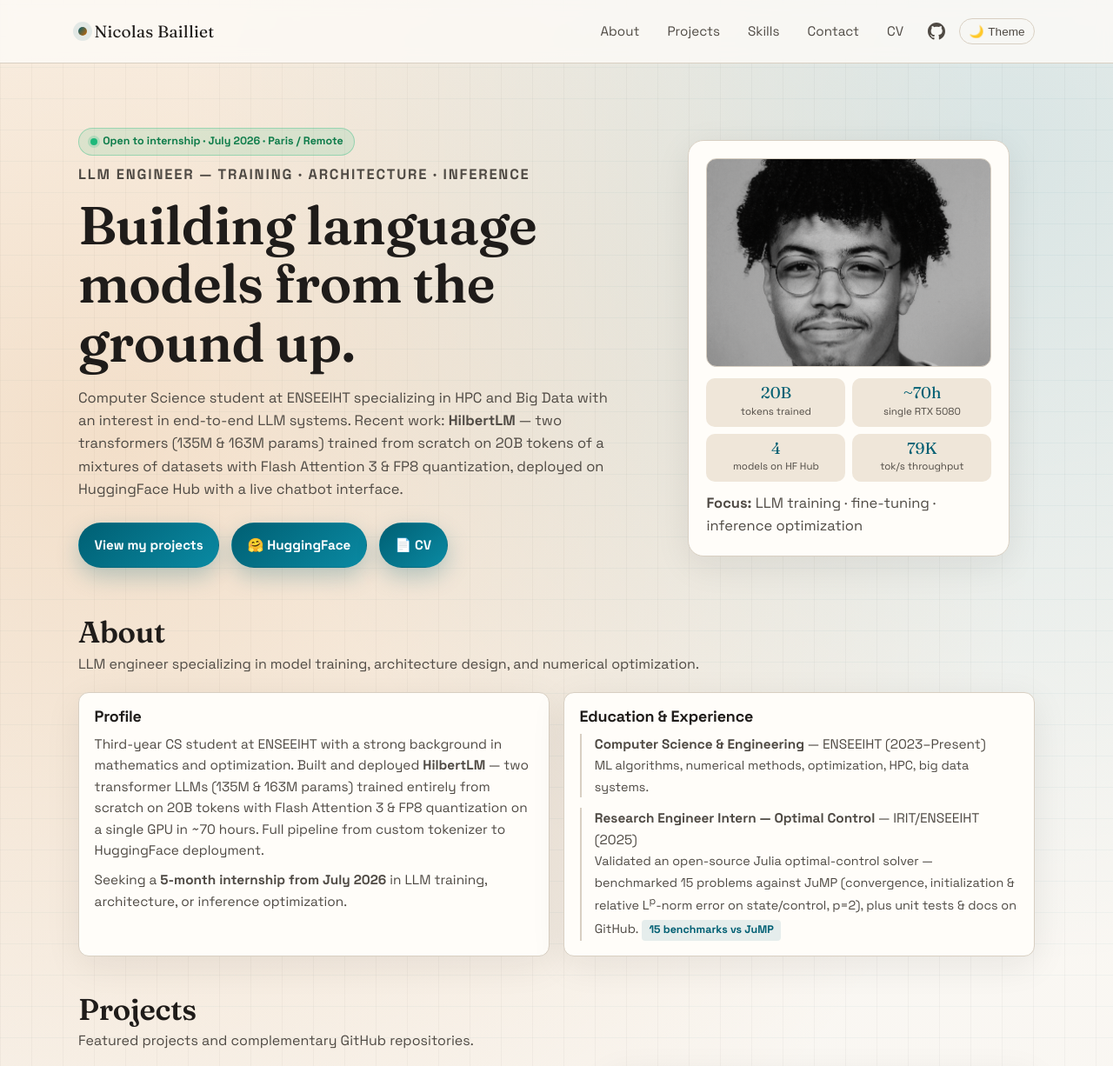
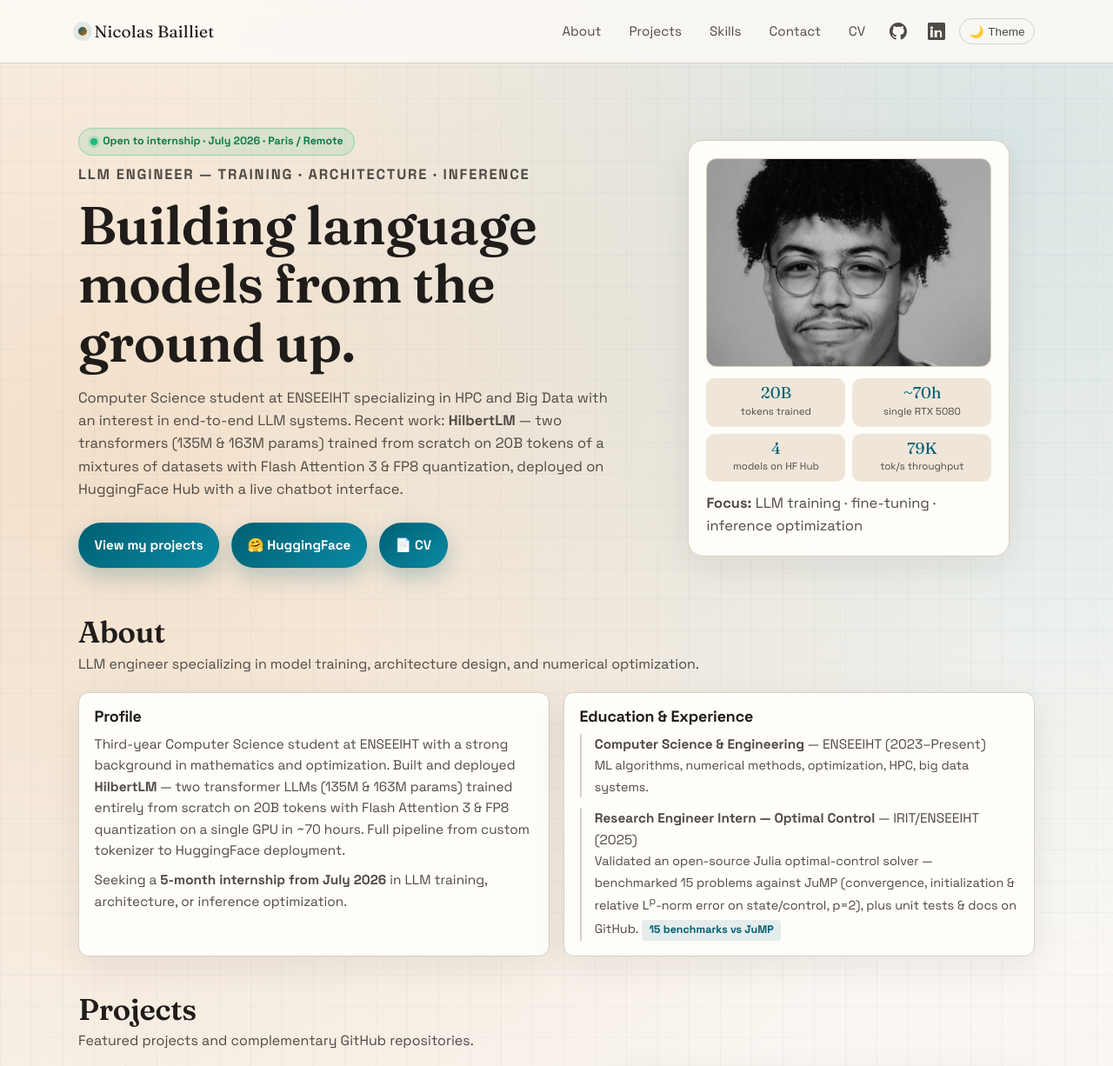
Before and after one commit to baillietn/baillietn.github.io, a website: page index.html in a window 1280 px wide. Shown: the top 1226 px of the page at 87% size. Drawn offline with Linux system fonts and the light colour scheme.

Commit message:
Linkedin shortcut

```diff
--- a/index.html
+++ b/index.html
@@ -1021,6 +1021,14 @@
                         </a>
                     </li>
                     <li>
+                        <a href="https://linkedin.com/in/nbailliet" target="_blank" rel="noopener noreferrer" title="LinkedIn"
+                            class="github-link">
+                            <svg viewBox="0 0 24 24" fill="currentColor" aria-hidden="true">
+                                <path d="M20.447 20.452h-3.554v-5.569c0-1.328-.475-2.236-1.986-2.236-1.081 0-1.722.722-2.004 1.418-.103.249-.129.597-.129.945v5.442h-3.554s.05-8.824 0-9.736h3.554v1.375c.427-.659 1.191-1.599 2.896-1.599 2.117 0 3.704 1.383 3.704 4.357v5.603zM5.337 8.855c-1.144 0-1.915-.758-1.915-1.707 0-.953.77-1.708 1.963-1.708 1.192 0 1.914.755 1.938 1.708 0 .949-.746 1.707-1.986 1.707zm1.582 11.597H3.635V9.716h3.284v10.736zM22.225 0H1.771C.792 0 0 .774 0 1.729v20.542C0 23.227.792 24 1.771 24h20.451C23.2 24 24 23.227 24 22.271V1.729C24 .774 23.2 0 22.225 0z" />
+                            </svg>
+                        </a>
+                    </li>
+                    <li>
                         <button class="theme-toggle" onclick="toggleTheme()" aria-label="Toggle dark/light mode">
                             <span class="icon-moon">🌙</span>
                             <span class="icon-sun">☀️</span>
@@ -1091,7 +1099,7 @@
                 <article class="card">
                     <h3>Profile</h3>
                     <p>
-                        Third-year CS student at ENSEEIHT with a strong background in mathematics and optimization.
+                        Third-year Computer Science student at ENSEEIHT with a strong background in mathematics and optimization.
                         Built and deployed <strong>HilbertLM</strong> — two transformer LLMs (135M &amp; 163M params)
                         trained entirely from scratch on 20B tokens with Flash Attention 3 &amp; FP8 quantization
                         on a single GPU in ~70 hours. Full pipeline from custom tokenizer to HuggingFace deployment.
```
